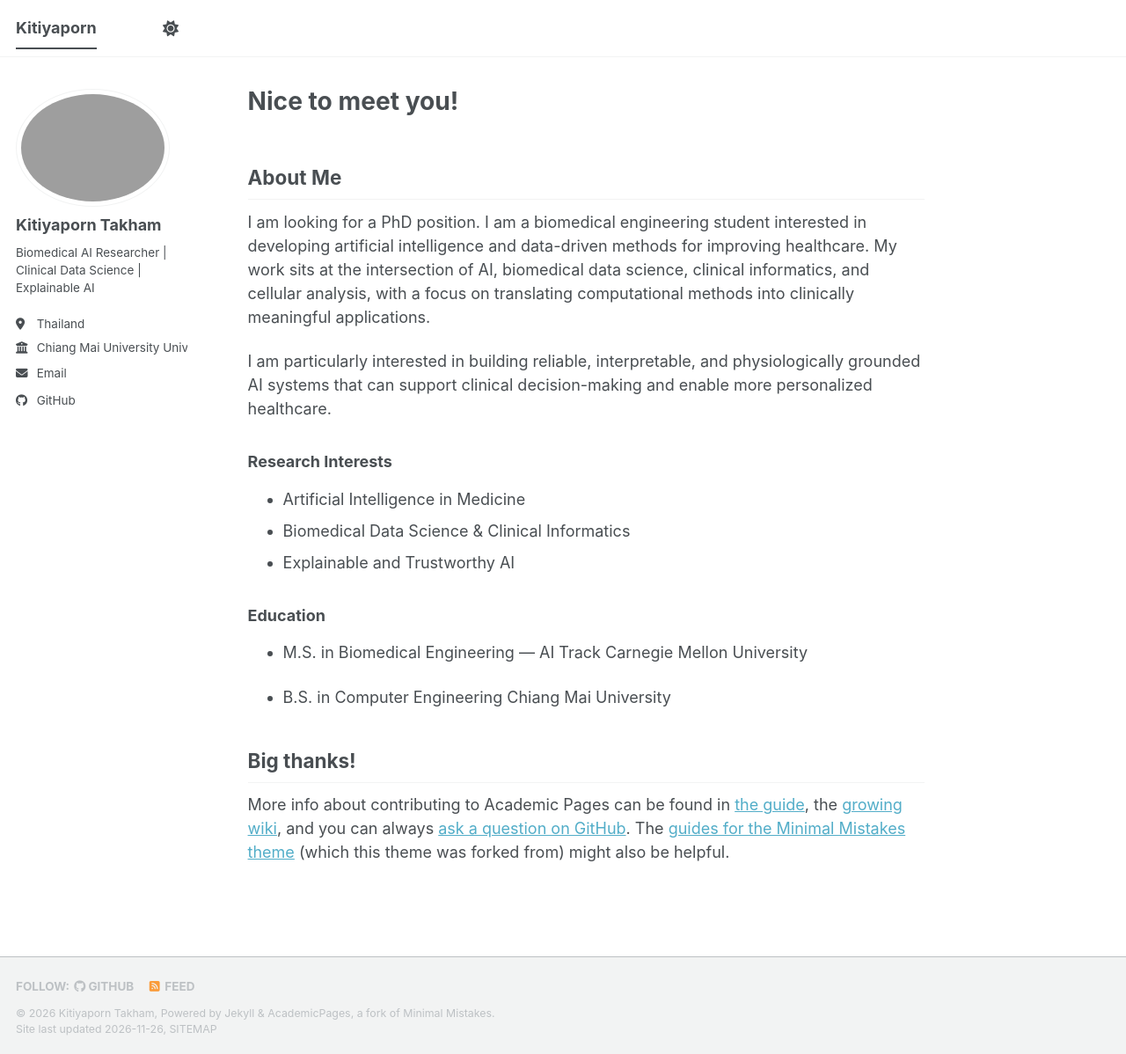
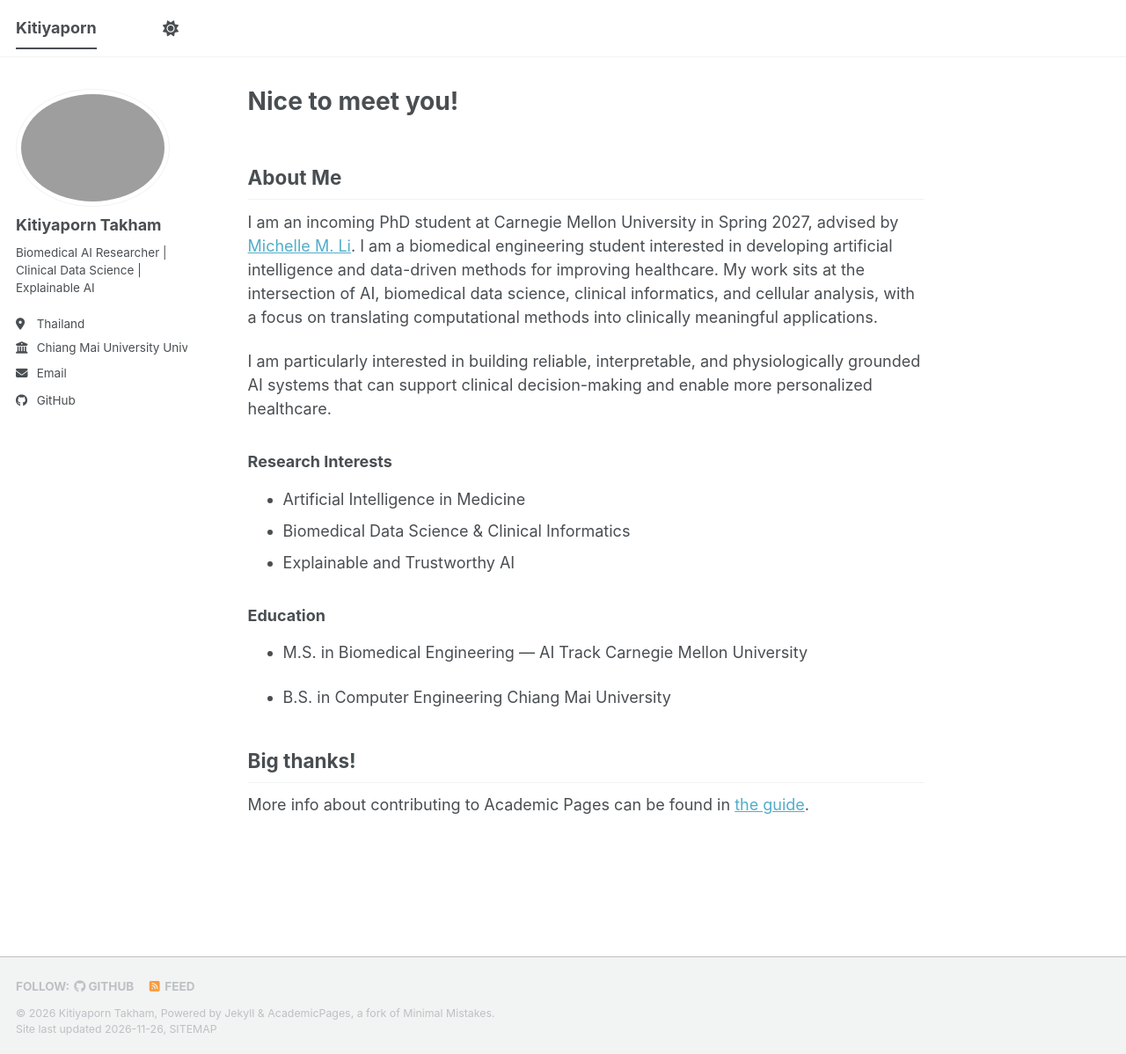
Before and after one commit to Kitiyaparnnn/Kitiyaparnnn.github.io, a Jekyll site: the page built from _pages/about.md, in a window 1280 px wide and 1198 px high. Shown: the whole window at 88% size. Built offline with Jekyll 4.4.1, drawn with Linux system fonts in a browser that asks for light colours; a style sheet for code colours, icons or effects is not loaded.

Commit message:
Revise about section for clarity and relevance
Updated the about section to reflect current academic status and removed unnecessary links.

```diff
--- a/_pages/about.md
+++ b/_pages/about.md
@@ -10,7 +10,7 @@ redirect_from:
 ## About Me
 
 
-I am looking for a PhD position. I am a biomedical engineering student interested in developing artificial intelligence and data-driven methods for improving healthcare. My work sits at the intersection of AI, biomedical data science, clinical informatics, and cellular analysis, with a focus on translating computational methods into clinically meaningful applications.
+I am an incoming PhD student at Carnegie Mellon University in Spring 2027, advised by [Michelle M. Li](https://michellemli.com/). I am a biomedical engineering student interested in developing artificial intelligence and data-driven methods for improving healthcare. My work sits at the intersection of AI, biomedical data science, clinical informatics, and cellular analysis, with a focus on translating computational methods into clinically meaningful applications.
 
 I am particularly interested in building reliable, interpretable, and physiologically grounded AI systems that can support clinical decision-making and enable more personalized healthcare.
 
@@ -30,4 +30,4 @@ Chiang Mai University
 
 Big thanks!
 ------
-More info about contributing to Academic Pages can be found in [the guide](https://academicpages.github.io/markdown/), the [growing wiki](https://github.com/academicpages/academicpages.github.io/wiki), and you can always [ask a question on GitHub](https://github.com/academicpages/academicpages.github.io/discussions). The [guides for the Minimal Mistakes theme](https://mmistakes.github.io/minimal-mistakes/docs/configuration/) (which this theme was forked from) might also be helpful.
+More info about contributing to Academic Pages can be found in [the guide](https://academicpages.github.io/markdown/).
```
